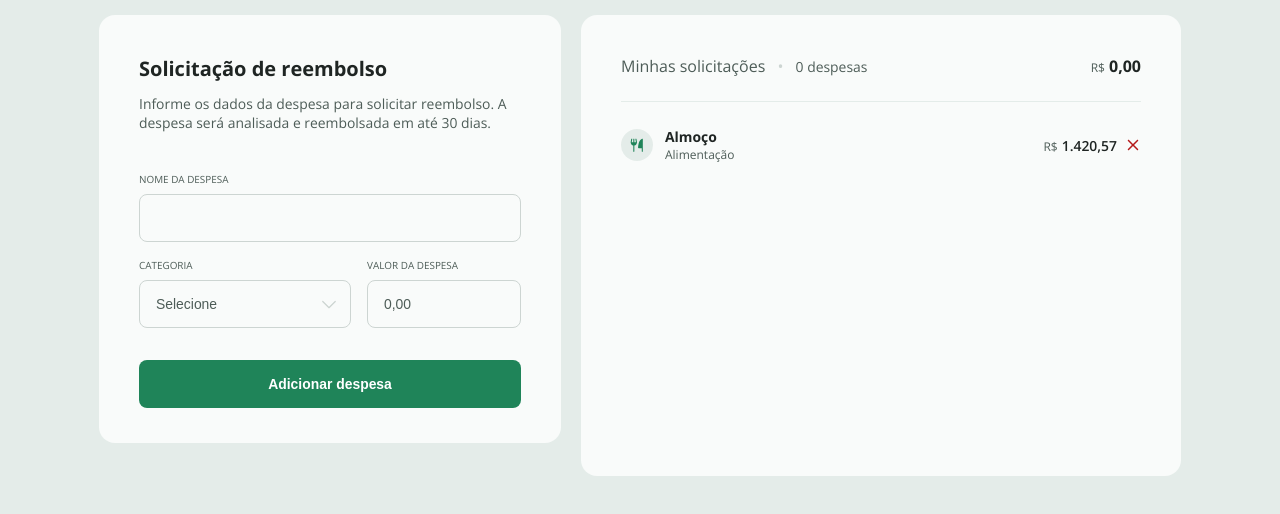
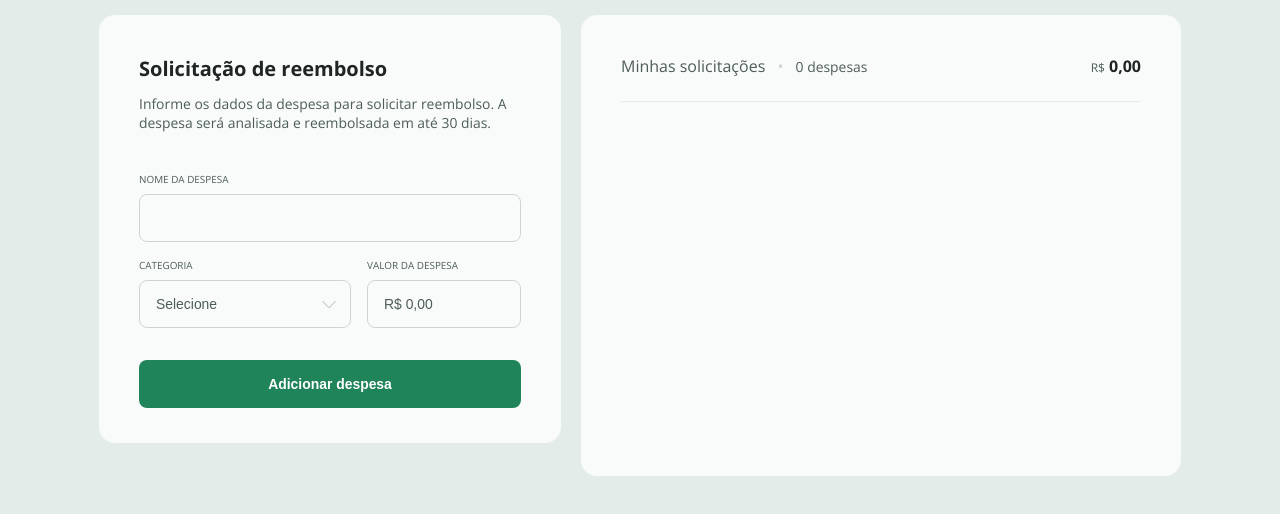
Before and after one commit to bsnmartins/06_REFOUND, a plain HTML site: page index.html in a window 1280 px wide. Shown: the part 102-616 px from the top of the page. Drawn offline with nearby package versions, Linux system fonts and the light colour scheme.

Commit message:
update index

```diff
--- a/index.html
+++ b/index.html
@@ -53,7 +53,7 @@
                 type="text"
                 name="amount"
                 id="amount"
-                placeholder="0,00"
+                placeholder="R$ 0,00"
                 required
               />
             </fieldset>
@@ -72,6 +72,7 @@
           </header>
 
           <ul>
+            <!-- Exemplo da estrutura html de 1 tem
             <li class="expense">
               <img src="./img/food.svg" alt="Ícone de tipo da despesa" />
 
@@ -84,9 +85,11 @@
 
               <img src="./img/remove.svg" alt="remover" class="remove-icon" />
             </li>
+            -->
           </ul>
         </aside>
       </section>
     </main>
+    <script src="./script.js"></script>
   </body>
 </html>
```
